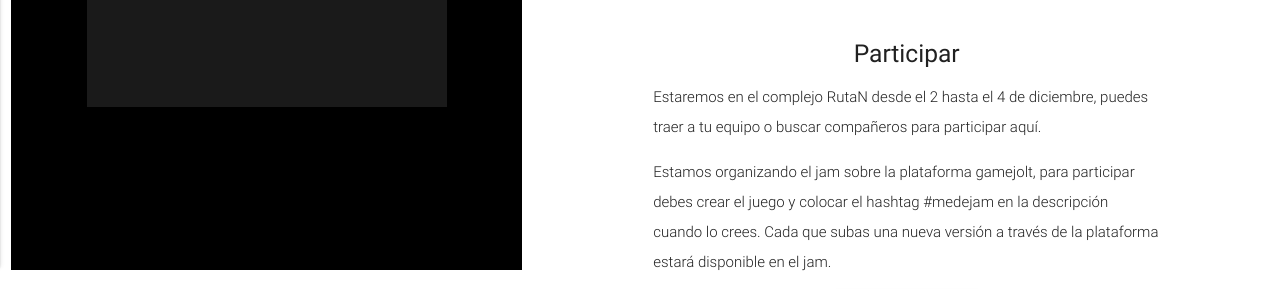
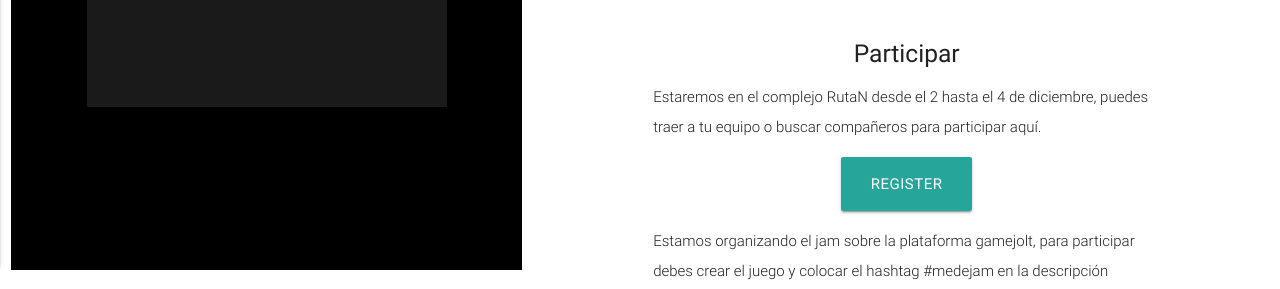
Before and after one commit to halzate93/medejam-website, a plain HTML site: page index.html in a window 1280 px wide. Shown: the part 594-883 px from the top of the page. Drawn offline with nearby package versions, Linux system fonts and the light colour scheme.

Commit message:
Register

```diff
--- a/index.html
+++ b/index.html
@@ -51,6 +51,7 @@
                 </div>
             </div>
 
+            <!-- Landing -->
             <div class="container">
                 <div class="section">
                     <p class="left-align light">
@@ -59,6 +60,7 @@
                     </p>
                 </div>
 
+                <!-- Partners -->
                 <div class="section">
                     <h5 class="center">Partners</h5>
                     <div class="row center">
@@ -70,11 +72,17 @@
                     </div>
                 </div>
 
+                <!-- Join -->
                 <div class="section" id="join">
                     <h5 class="center">Participar</h5>
                     <p class="left-align light">
                         Estaremos en el complejo RutaN desde el 2 hasta el 4 de diciembre, puedes traer a tu equipo o buscar compañeros para participar aquí.
                     </p>
+                    <div class="center">
+                        <a href="https://www.eventbrite.com/e/medejam-tickets-29193029136" class="waves-effect waves-light btn-large">
+                            Register
+                        </a>
+                    </div>
                     <p class="left-align light">
                         Estamos organizando el jam sobre la plataforma gamejolt, para participar debes crear el juego y colocar el hashtag #medejam en la descripción cuando lo crees. Cada que subas una nueva versión a través de la plataforma estará disponible en el jam.
                     </p>
```
